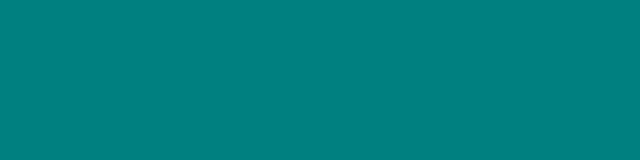
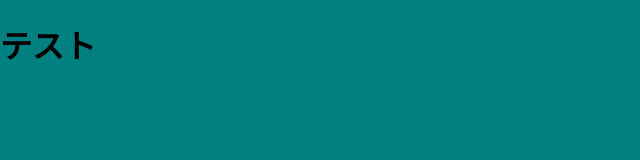
Before and after one commit to nogi369/ts-input-todo, a React (Vite) app: page / in a window 1280 px wide. Shown: the top 160 px of the page, without its empty margins (0-640 px from the left). Built offline with nearby package versions, Linux system fonts and the light colour scheme.

Commit message:
add: rendering

```diff
--- /dev/null
+++ b/src/components/Todo.tsx
@@ -0,0 +1 @@
+export const Example = () => <h1>テスト</h1>;
--- a/src/main.tsx
+++ b/src/main.tsx
@@ -1,7 +1,10 @@
 import React from "react";
 import ReactDOM from "react-dom/client";
 import "./index.css";
+import { Example } from "./components/Todo";
 
 ReactDOM.createRoot(document.getElementById("root")!).render(
-  <React.StrictMode></React.StrictMode>
+  <React.StrictMode>
+    <Example />
+  </React.StrictMode>
 );
```
Also changed, not shown: src/components/List.tsx (added).
